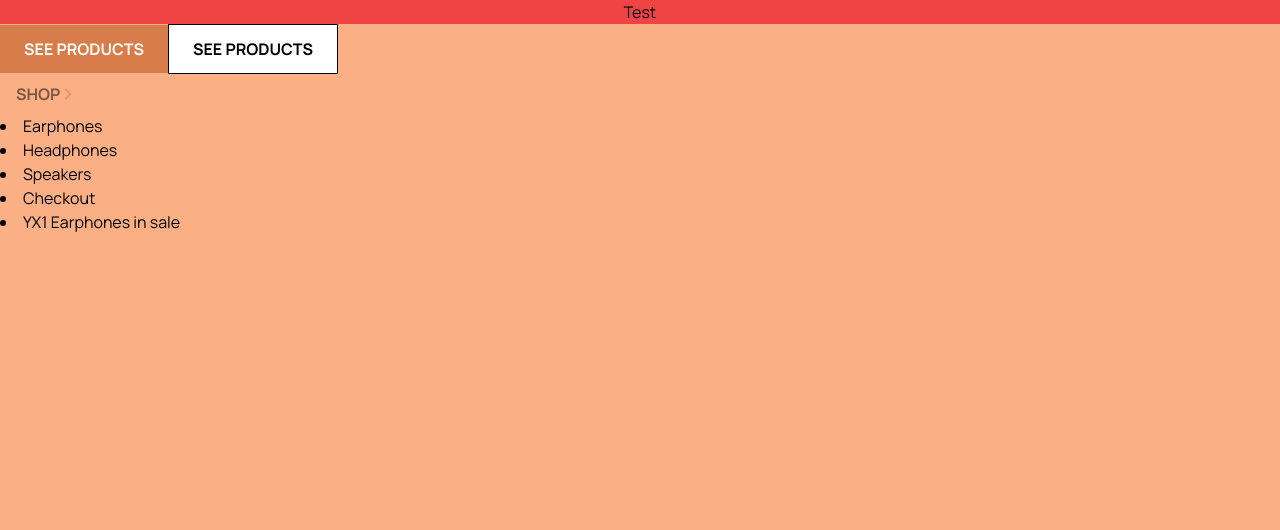
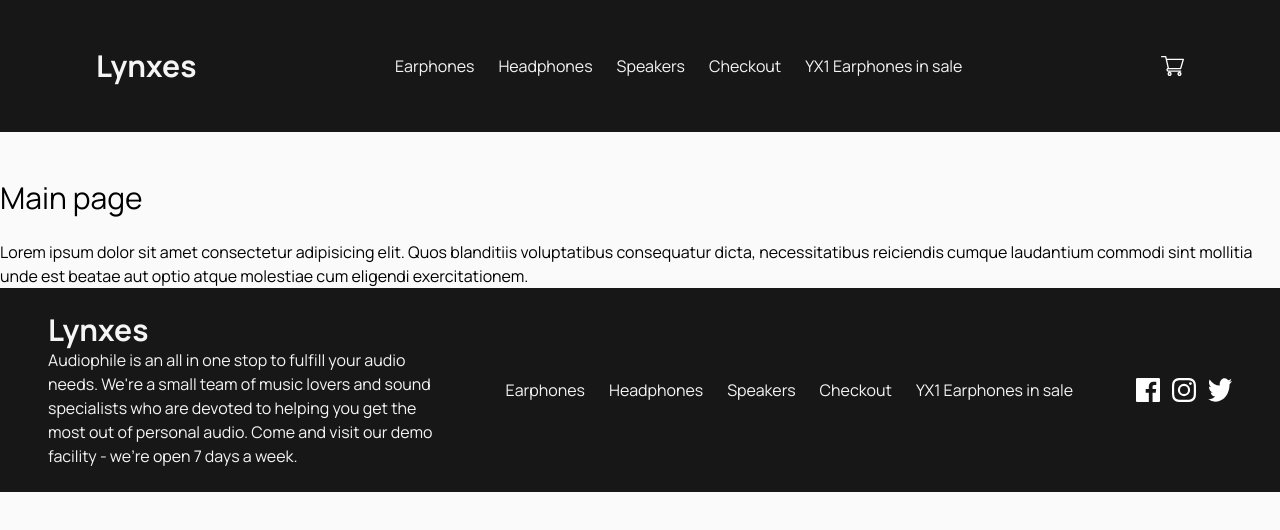
Before and after one commit to TomasLukes/lynxes, a Next.js app: page / in a window 1280 px wide. Shown: the top 530 px of the page. Built offline with nearby package versions, Linux system fonts and the light colour scheme.

Commit message:
Add mockup of Header and Footer, add it to main layout, to include it on all of the website

```diff
--- /dev/null
+++ b/src/app/components/navigation/Footer.tsx
@@ -0,0 +1,39 @@
+import Link from "next/link"
+
+export default function Footer() {
+  return (
+    <footer className="w-full flex items-center justify-between py-6 px-12 bg-neutral-900 text-neutral-100">
+      <div className="w-1/3">
+        <h1 className="text-3xl font-bold">Lynxes</h1>
+        <p className="">{`Audiophile is an all in one stop to fulfill your audio needs. We're a small team of music lovers and sound specialists who are devoted
+          to helping you get the most out of personal audio. Come and visit our demo facility - we're open 7 days a week.`}
+        </p>
+      </div>
+
+      <nav className="flex gap-6 list-none">
+        <li>
+          <Link href="/category/earphones">Earphones</Link>
+        </li>
+        <li>
+          <Link href="/category/headphones">Headphones</Link>
+        </li>
+        <li>
+          <Link href="/category/speakers">Speakers</Link>
+        </li>
+        <li>
+        <Link href="/checkout">Checkout</Link>
+        </li>
+        <li>
+        <Link href="/product/1">YX1 Earphones in sale</Link>
+        </li>
+      </nav>
+
+      <div className="flex gap-3">
+        <img src="/icons/shared/socials/icon-facebook.svg" alt="" />
+        <img src="/icons/shared/socials/icon-instagram.svg" alt="" />
+        <img src="/icons/shared/socials/icon-twitter.svg" alt="" />
+      </div>
+
+    </footer>
+  )
+}
--- /dev/null
+++ b/src/app/components/navigation/Header.tsx
@@ -0,0 +1,31 @@
+import Link from "next/link"
+
+export default function Header() {
+  return (
+    <header className="w-full flex items-center justify-between py-12 px-24 bg-neutral-900 text-neutral-100">
+      <h1 className="text-3xl font-bold">Lynxes</h1>
+      <nav className="flex gap-6 list-none">
+        <li>
+          <Link href="/category/earphones">Earphones</Link>
+        </li>
+        <li>
+          <Link href="/category/headphones">Headphones</Link>
+        </li>
+        <li>
+          <Link href="/category/speakers">Speakers</Link>
+        </li>
+        <li>
+        <Link href="/checkout">Checkout</Link>
+        </li>
+        <li>
+        <Link href="/product/1">YX1 Earphones in sale</Link>
+        </li>
+      </nav>
+
+      <div>
+        <img src="/icons/shared/icon-cart.svg" alt="" />
+      </div>
+
+    </header>
+  )
+}
--- a/src/app/layout.tsx
+++ b/src/app/layout.tsx
@@ -1,5 +1,7 @@
 import './globals.css'
 import { Manrope } from 'next/font/google'
+import Header from './components/navigation/Header'
+import Footer from './components/navigation/Footer'
 
 const manrope = Manrope({ subsets: ['latin'] })
 
@@ -15,8 +17,12 @@ export default function RootLayout({
 }) {
   return (
     <html lang="cs">
-      <body className={`${manrope.className} bg-primary-500 text-dark-900 `}>
-        {children}
+      <body className={`${manrope.className} bg-light-200 text-dark-900 `}>
+        <Header />
+        <main>
+          {children}
+        </main>
+        <Footer />
       </body>
     </html>
   )
--- a/src/app/page.tsx
+++ b/src/app/page.tsx
@@ -5,26 +5,12 @@ import ButtonArrow from "./components/buttons/ButtonArrow"
 
 export default function Home() {
   return (
-    <div className="">
-      <h1 className="mx-auto bg-red-500 text-center">Test</h1>
-      <ButtonPrimary label='SEE PRODUCTS' />
-      <ButtonSecondary label='SEE PRODUCTS' />
-      <ButtonArrow label='SHOP' />
-      <li>
-        <Link href="/category/earphones">Earphones</Link>
-      </li>
-      <li>
-        <Link href="/category/headphones">Headphones</Link>
-      </li>
-      <li>
-        <Link href="/category/speakers">Speakers</Link>
-      </li>
-      <li>
-      <Link href="/checkout">Checkout</Link>
-      </li>
-      <li>
-      <Link href="/product/1">YX1 Earphones in sale</Link>
-      </li>
+    <div className="container mx-auto">
+      <h1 className="text-3xl pt-12 pb-6">Main page</h1>
+      <p>Lorem ipsum dolor sit amet consectetur adipisicing elit. Quos blanditiis voluptatibus consequatur dicta,
+        necessitatibus reiciendis cumque laudantium commodi sint mollitia unde est beatae aut optio atque molestiae
+        cum eligendi exercitationem.
+      </p>
     </div>
   )
 }
```
